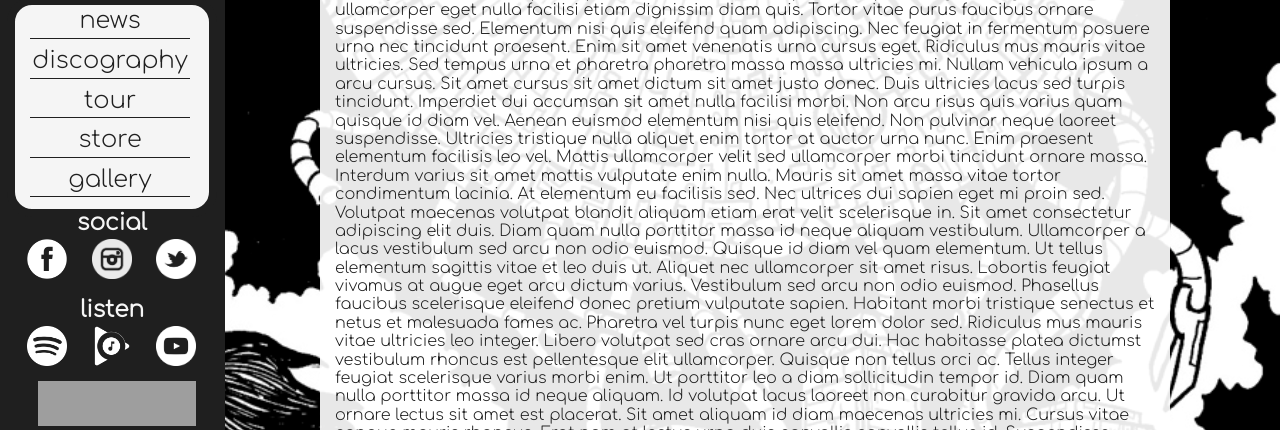
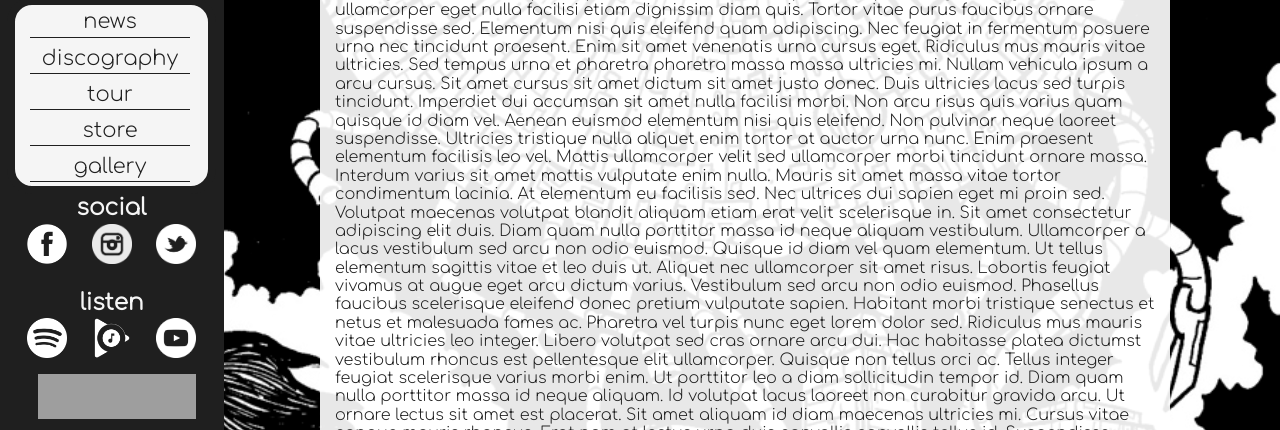
Before and after one commit to ToonLunk/munook_project, a plain HTML site: page index.html in a window 1280 px wide. Shown: the part 193-623 px from the top of the page. Drawn offline with Linux system fonts and the light colour scheme; grey boxes are pictures that could not be loaded.

Commit message:
Update style.css

```diff
--- a/styles/style.css
+++ b/styles/style.css
@@ -17,7 +17,7 @@
     left: 0;
     background-color: #1f1f1f; /* Black */
     padding-top: px;
-    width: 210px;
+    width: 209px;
     margin-left: -1px;
     display: block;
     min-width: 200px;
@@ -35,7 +35,7 @@
 }
 
 .socialDiv {
-    margin-top: -8px;
+
 }
 
 .socialDiv h1 {
@@ -76,12 +76,12 @@
 #navMenu ul {
     color: #1F1F1F;
     text-align: center;
-    margin-top: -6px;
-    margin-bottom: 12px;
+    margin-top: -4px;
+    margin-bottom: 4px;
     margin-left: -25px;
-    font-size: 1.5em;
+    font-size: 21px;
     display: block;
-    width: 190px;
+    width: 194px;
 }
 
 #navMenu ul li {
```
